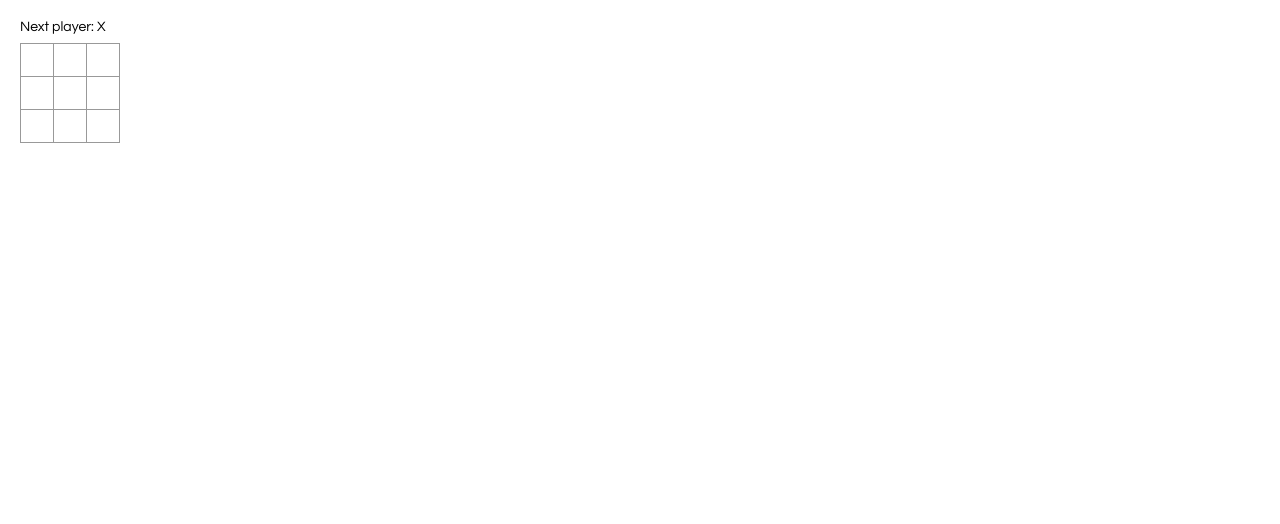
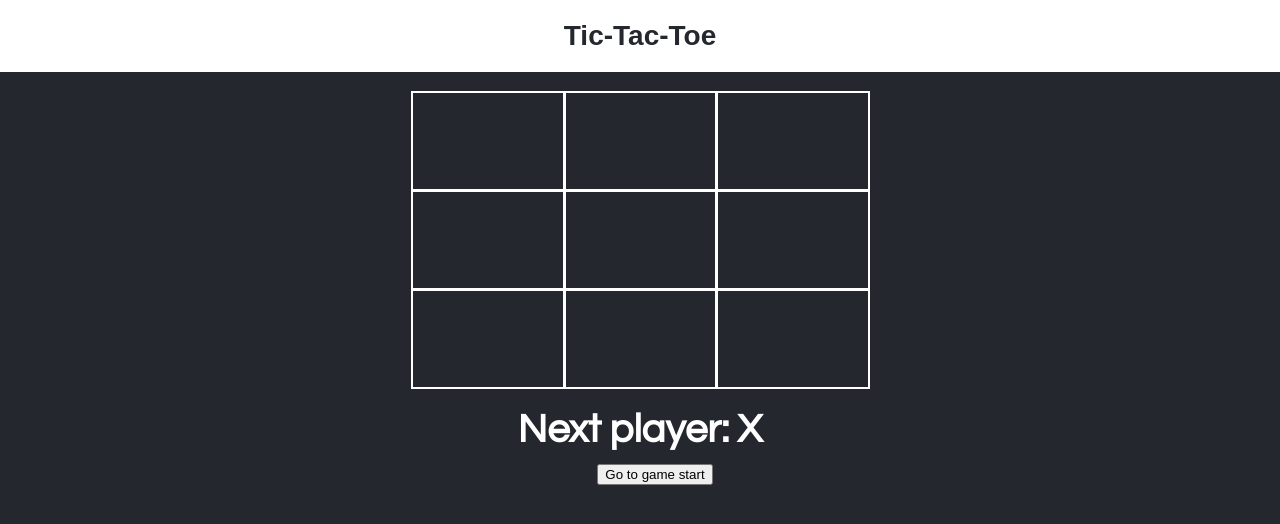
Before and after one commit to vitorvieiraantunes/ReactTutorial, a React app: page / in a window 1280 px wide. Built offline with nearby package versions, Linux system fonts and the light colour scheme.

Commit message:
styling and time travel

```diff
--- a/public/index.html
+++ b/public/index.html
@@ -1,14 +1,12 @@
 <!DOCTYPE html>
 <html lang="en">
+
 <head>
   <meta charset="utf-8" />
   <link rel="icon" href="%PUBLIC_URL%/favicon.ico" />
   <meta name="viewport" content="width=device-width, initial-scale=1" />
   <meta name="theme-color" content="#000000" />
-    <meta
-      name="description"
-      content="Web site created using create-react-app"
-    />
+  <meta name="description" content="Web site created using create-react-app" />
   <link rel="apple-touch-icon" href="%PUBLIC_URL%/logo192.png" />
   <!--
       manifest.json provides metadata used when your web app is installed on a
@@ -26,7 +24,11 @@
     -->
   <title>React App</title>
 </head>
+
 <body>
+  <header>
+    <h1>Tic-Tac-Toe</h1>
+  </header>
   <noscript>You need to enable JavaScript to run this app.</noscript>
   <div id="root"></div>
   <!--
@@ -40,4 +42,5 @@
       To create a production bundle, use `npm run build` or `yarn build`.
     -->
 </body>
+
 </html>
--- a/src/index.css
+++ b/src/index.css
@@ -1,16 +1,36 @@
 body {
   font: 14px "Century Gothic", Futura, sans-serif;
-  margin: 20px;
+  margin: 0;
+  background-color: #24272e;
+}
+header{
+  background: white;
+  padding: 20px;
+
+}
+header>h1{
+  margin: 0;
+  color: #24272e;
+  text-align: center;
+  font-family: Asap, sans-serif;
+
 }
 
+ol{
+  list-style-type: none;
+}
 ol, ul {
   padding-left: 30px;
 }
 
+.board-row
+{
+  display: flex;
+  justify-content:  center;
+}
 .board-row:after {
   clear: both;
   content: "";
-  display: table;
 }
 
 .status {
@@ -18,18 +38,19 @@ ol, ul {
 }
 
 .square {
-  background: #fff;
-  border: 1px solid #999;
+  background-color: #24272e;
+  border: 2px solid white;
   float: left;
-  font-size: 24px;
+  font-size: 40px;
   font-weight: bold;
+  color: green;
   line-height: 34px;
-  height: 34px;
+  height: 100px;
   margin-right: -1px;
   margin-top: -1px;
   padding: 0;
   text-align: center;
-  width: 34px;
+  width: 15%;
 }
 
 .square:focus {
@@ -41,10 +62,23 @@ ol, ul {
 }
 
 .game {
+  margin: 20px auto;
+  width: 80%;
   display: flex;
-  flex-direction: row;
+  flex-direction: column;
+  justify-content:  center;
+  text-align: center;
+
 }
 
+
 .game-info {
-  margin-left: 20px;
+  margin: 20px;
+
 }
+
+.status-div{
+  color: white;
+  font-size: 40px;
+  font-weight: bold;
+}
--- a/src/index.js
+++ b/src/index.js
@@ -3,10 +3,15 @@ import ReactDOM from 'react-dom';
 import './index.css';
 
 function Square(props) {
+  let color;
+  if (props.value === 'X') { color = "#1df086" }
+  else { color = "#1d7ff0" }
   return (
     <button
       className="square"
       onClick={props.onClick}
+      style={{ color: color }}
+
     >
       {props.value}
     </button>
@@ -15,49 +20,33 @@ function Square(props) {
 
 class Board extends React.Component {
 
-  constructor(props) {
-    super(props);
-    this.state = {
-      squares: Array(9).fill(null),
-      xIsNext: true,
-    };
-  }
+  // constructor(props) {
+  //   super(props);
+  //   this.state = {
+  //     squares: Array(9).fill(null),
+  //     xIsNext: true,
+  //   };
+  // }
 
-  handleClick(i) {
-    const squares = this.state.squares.slice();
-    if (calculateWinner(squares) || squares[i]) {
-      return;
-    }
-    squares[i] = this.state.xIsNext ? 'X' : 'O';
-    this.setState({
-      squares: squares,
-      xIsNext: !this.state.xIsNext,
-    });
-  }
+
 
   renderSquare(i) {
+
     return (
       <Square
-        value={this.state.squares[i]}
-        onClick={() => this.handleClick(i)}
+        value={this.props.squares[i]}
+        onClick={() => this.props.onClick(i)}
       />
     );
   }
 
 
   render() {
-    const winner = calculateWinner(this.state.squares);
-    let status;
-    if (winner) {
-      status = 'Winner: ' + winner;
-    } else {
-      status = 'Next player: ' + (this.state.xIsNext ? 'X' : 'O');
-    }
+
 
     return (
-      <div>
-        <div className="status">{status}</div>
-        <div className="board-row">
+      <div className="board-div">
+        <div className="board-row" >
           {this.renderSquare(0)}
           {this.renderSquare(1)}
           {this.renderSquare(2)}
@@ -78,15 +67,78 @@ class Board extends React.Component {
 }
 
 class Game extends React.Component {
+
+  constructor(props) {
+    super(props);
+    this.state = {
+      history: [
+        {
+          squares: Array(9).fill(null),
+        }
+      ],
+      stepNumber: 0,
+      xIsNext: true,
+    };
+  }
+
+
+
+  handleClick(i) {
+    const history = this.state.history.slice(0, this.state.stepNumber + 1);
+    const current = history[history.length - 1];
+    const squares = current.squares.slice();
+    if (calculateWinner(squares) || squares[i]) {
+      return;
+    }
+    squares[i] = this.state.xIsNext ? 'X' : 'O';
+    this.setState({
+      history: history.concat([{
+        squares: squares,
+      }]),
+      stepNumber: history.length,
+      xIsNext: !this.state.xIsNext,
+    });
+  }
+
+  jumpTo(step) {
+    this.setState({
+      stepNumber: step,
+      xIsNext: (step) % 2 === 0,
+    })
+  }
+
   render() {
+    const history = this.state.history;
+    const current = history[this.state.stepNumber];
+    const winner = calculateWinner(current.squares);
+
+    const moves = history.map((step, move) => {
+      const desc = move ?
+        'Go to move #' + move :
+        'Go to game start';
+      return (
+        <li key={move}>
+          <button onClick={() => this.jumpTo(move)}>{desc}</button>
+        </li>
+      );
+    });
+    let status;
+    if (winner) {
+      status = 'Winner: ' + winner;
+    } else {
+      status = 'Next player: ' + (this.state.xIsNext ? 'X' : 'O');
+    }
     return (
       <div className="game">
         <div className="game-board">
-          <Board />
+          <Board
+            squares={current.squares}
+            onClick={(i) => this.handleClick(i)}
+          />
         </div>
         <div className="game-info">
-          <div>{/* status */}</div>
-          <ol>{/* TODO */}</ol>
+          <div className="status-div">{status}</div>
+          <ol>{moves}</ol>
         </div>
       </div>
     );
```
Also changed, not shown: src/App.css (line endings or trailing spaces). Lines whose indentation alone changed are shown as unchanged.
